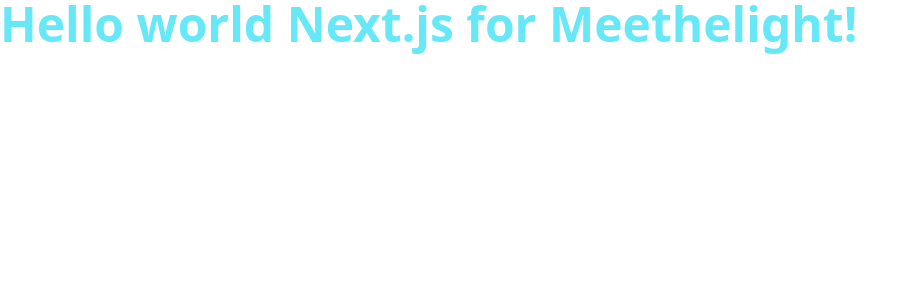
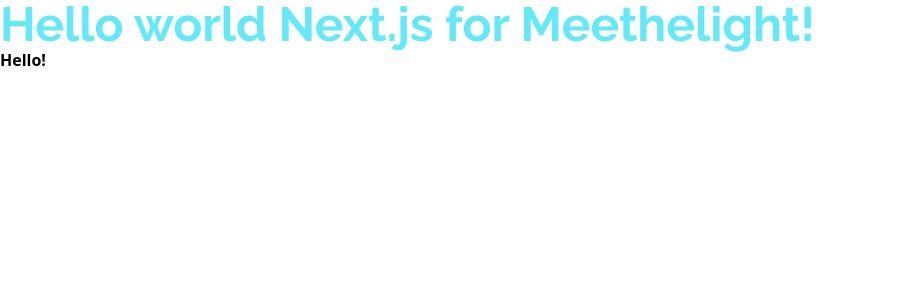
Before and after one commit to Meethelight/Meethelight, a Next.js app in the folder next/: page / in a window 1280 px wide. Shown: the top 300 px of the page, without its empty margins (0-917 px from the left). Built offline with nearby package versions, Linux system fonts and the light colour scheme.

Commit message:
Add material Tailwind!

```diff
--- a/next/app/page.js
+++ b/next/app/page.js
@@ -1,3 +1,4 @@
+import { Button } from '@material-tailwind/react'
 import { Raleway } from 'next/font/google'
 
 const raleway = Raleway({ subsets: ['latin'], weight: ['700'], variable: '--raleway-font' })
@@ -5,9 +6,10 @@
 export default function Home () {
   return (
     <main>
-      <h1 className='text-5xl font-bold text-cyan-300'>
+      <h1 className={`${raleway.className} text-5xl font-bold text-cyan-300`}>
         Hello world Next.js for Meethelight!
       </h1>
+      <Button>Hello!</Button>
     </main>
   )
 }
--- /dev/null
+++ b/next/components/misc/Button.js
@@ -0,0 +1,5 @@
+import { Button } from '@material-tailwind/react'
+
+export default function Example () {
+  return <Button>Button</Button>
+}
--- a/next/package.json
+++ b/next/package.json
@@ -32,6 +32,7 @@
     "react-dom": "18.2.0"
   },
   "devDependencies": {
+    "@material-tailwind/react": "1.4.2",
     "autoprefixer": "10.4.14",
     "concurrently": "7.6.0",
     "eslint": "8.36.0",
--- a/next/tailwind.config.js
+++ b/next/tailwind.config.js
@@ -1,5 +1,7 @@
 /** @type {import('tailwindcss').Config} */
-module.exports = {
+const withMT = require('@material-tailwind/react/utils/withMT')
+
+module.exports = withMT({
   content: [
     './app/**/*.{js,ts,jsx,tsx}',
     './components/**/*.{js,jsx,ts,tsx}',
@@ -103,4 +105,4 @@
     }
   },
   plugins: []
-}
+})
```
Also changed, not shown: 1 other file (tests, documents, lock files or other folders).
